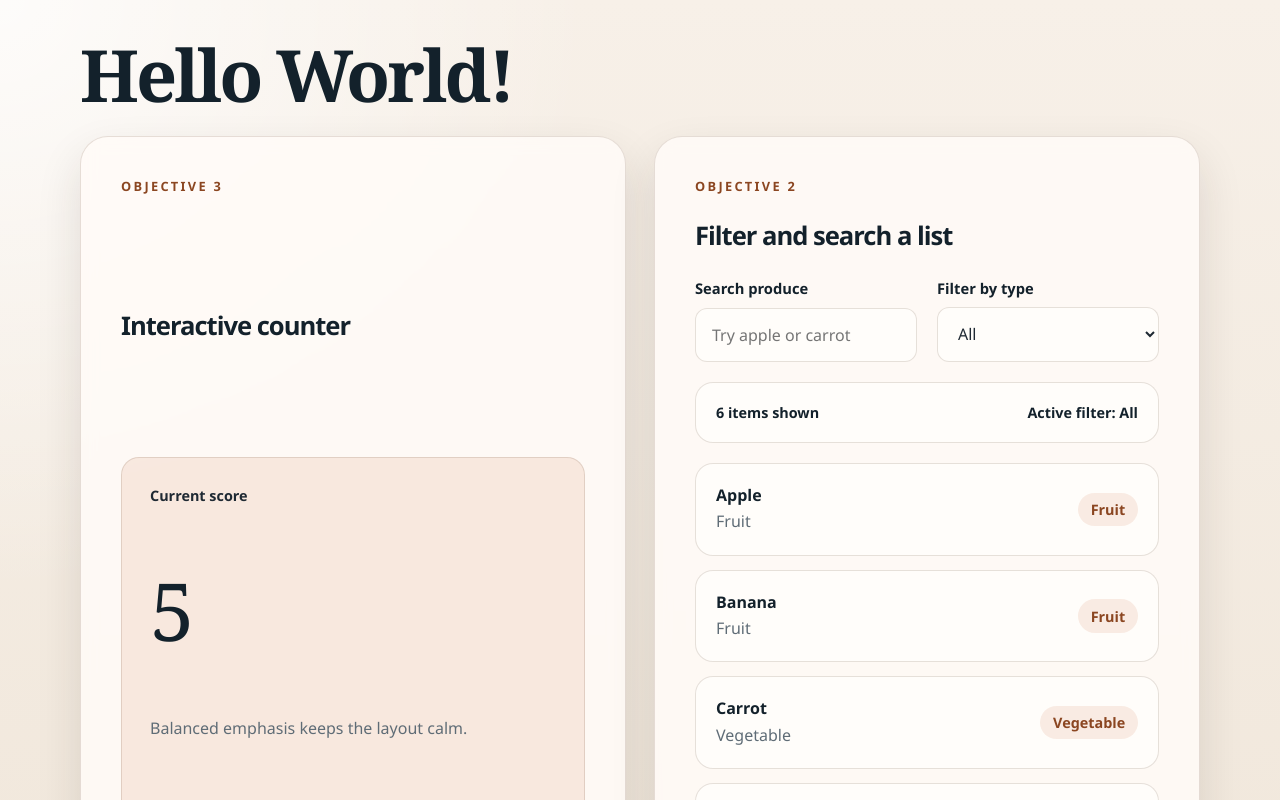
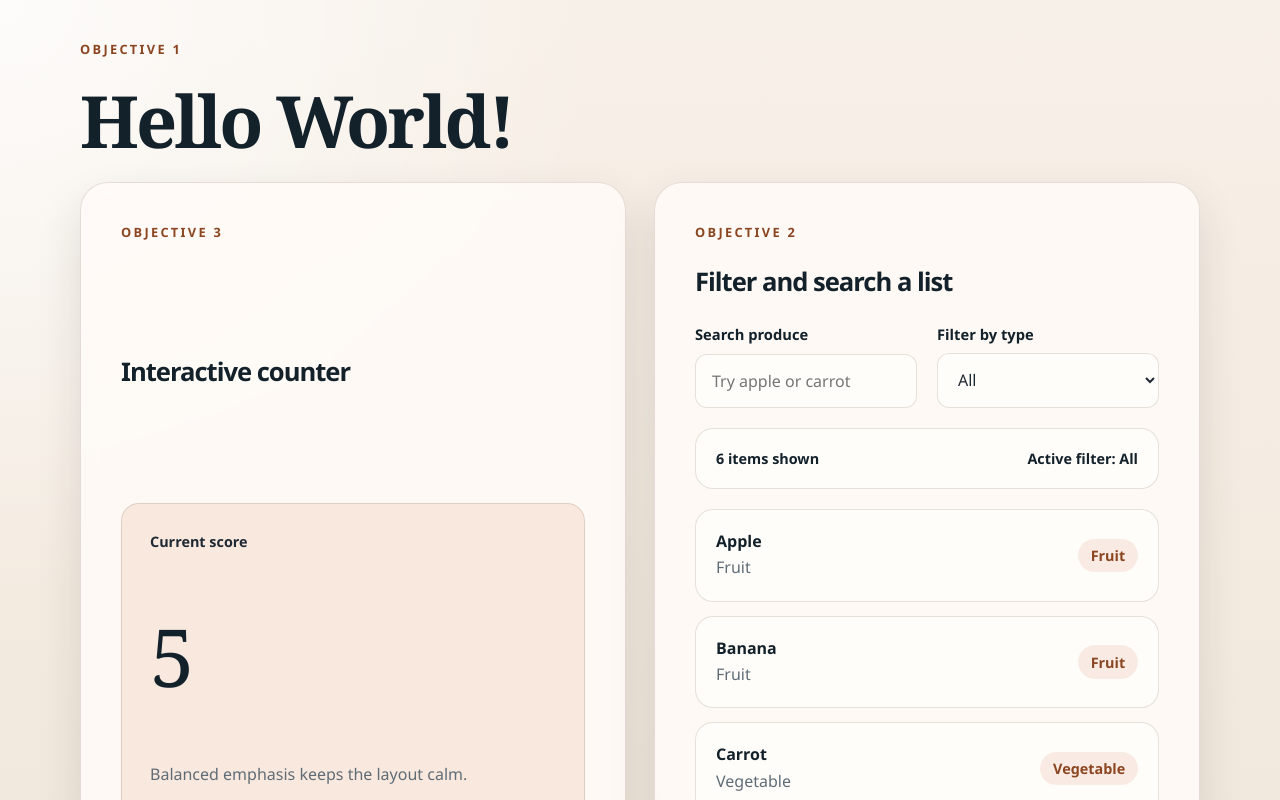
Before and after one commit to TanuskaB/tanuskab-web-cw5, a React (Create React App) app: page / in a window 1280 px wide. Shown: the top 800 px of the page. Built offline with nearby package versions, Linux system fonts and the light colour scheme.

Commit message:
Fixed HelloWorld.jsx file

```diff
--- a/src/components/HelloWorld.jsx
+++ b/src/components/HelloWorld.jsx
@@ -2,8 +2,12 @@
 
 class HelloWorld extends Component {
     render() {
-        <p className="eyebrow">Objective 1</p>
-        return <h1>Hello World!</h1>;
+        return (
+            <div className="section-heading">
+                <p className="eyebrow">Objective 1</p>
+                <h1>Hello World!</h1>
+            </div>
+        );
     }
 }
 
```
